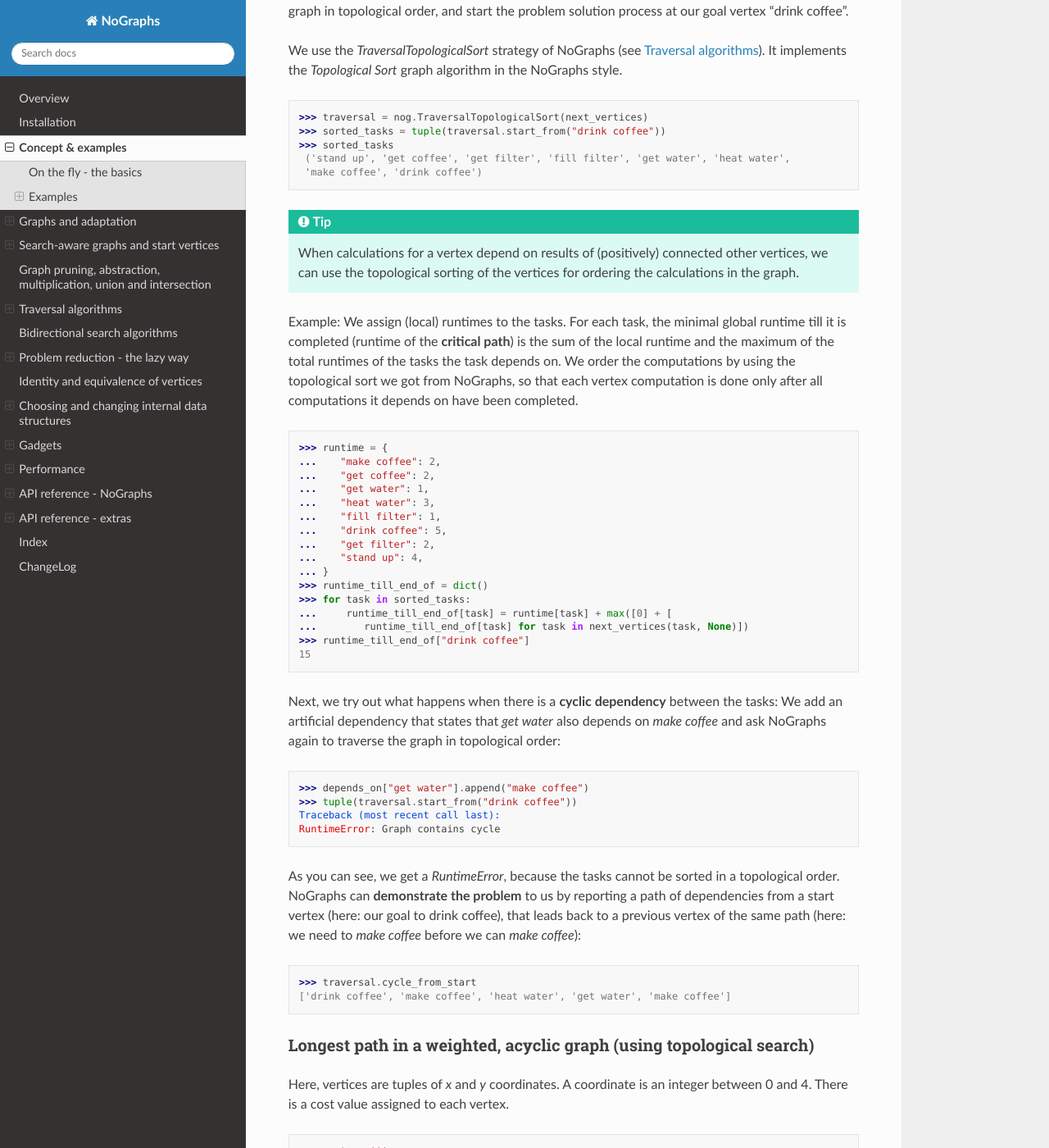
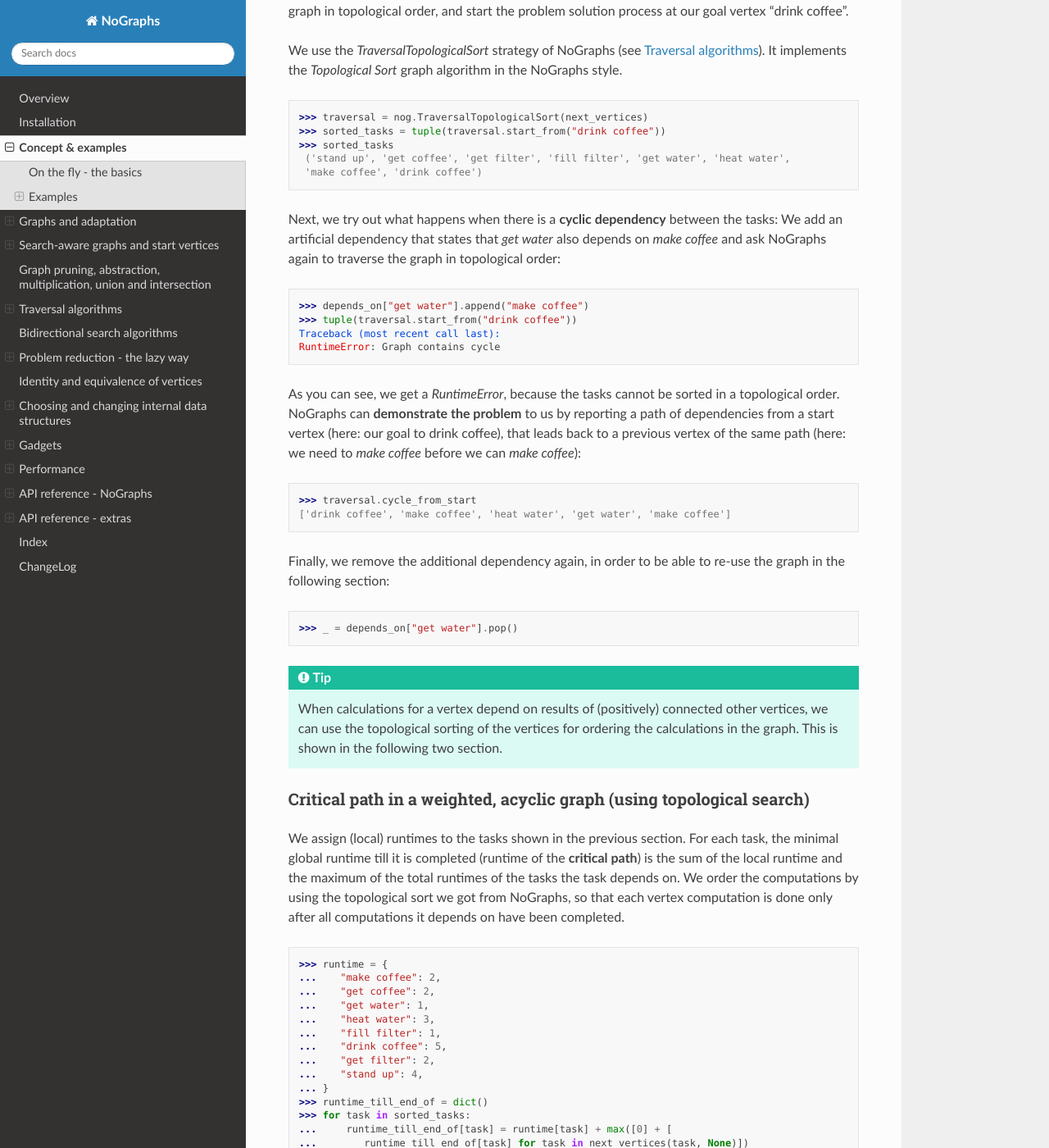
Before and after one commit to HeWeMel/nographs, a Sphinx documentation site: the page built from docs/source/concept_and_examples.rst, in a window 1280 px wide and 1400 px high, scrolled down 11773 px. Shown: the whole window at 82% size. Built offline with Sphinx 7.4.7 and the Read the Docs theme 2.0.0, drawn with Linux system fonts in a browser that asks for light colours.

Commit message:
Text improved

```diff
--- a/docs/source/concept_and_examples.rst
+++ b/docs/source/concept_and_examples.rst
@@ -701,13 +701,50 @@ graph algorithm in the NoGraphs style.
     ('stand up', 'get coffee', 'get filter', 'fill filter', 'get water', 'heat water',
     'make coffee', 'drink coffee')
 
+Next, we try out what happens when there is a **cyclic dependency** between the tasks:
+We add an artificial dependency that states that *get water* also depends on
+*make coffee* and ask NoGraphs again to traverse the graph in topological order:
+
+.. code-block:: python
+
+   >>> depends_on["get water"].append("make coffee")
+   >>> tuple(traversal.start_from("drink coffee"))
+   Traceback (most recent call last):
+   RuntimeError: Graph contains cycle
+
+As you can see, we get a *RuntimeError*, because the tasks cannot be sorted
+in a topological order. NoGraphs can **demonstrate the problem** to us by
+reporting a path of dependencies from a start vertex (here: our goal to drink
+coffee), that leads back to a previous vertex of the same path (here:
+we need to *make coffee* before we can *make coffee*):
+
+.. code-block:: python
+
+   >>> traversal.cycle_from_start
+   ['drink coffee', 'make coffee', 'heat water', 'get water', 'make coffee']
+
+Finally, we remove the additional dependency again, in order to be able
+to re-use the graph in the following section:
+
+.. code-block:: python
+
+   >>> _ = depends_on["get water"].pop()
+
+
 .. tip::
 
     When calculations for a vertex depend on results of (positively) connected
     other vertices, we can use the topological sorting of the vertices for ordering
-    the calculations in the graph.
+    the calculations in the graph. This is shown in the following two section.
 
-Example: We assign (local) runtimes to the tasks. For each task, the minimal global
+
+.. _example-critical-path:
+
+Critical path in a weighted, acyclic graph (using topological search)
+.....................................................................
+
+We assign (local) runtimes to the tasks shown in the previous section.
+For each task, the minimal global
 runtime till it is completed (runtime of the **critical path**) is the sum of the
 local runtime and the maximum of the total runtimes of the tasks the task depends on.
 We order the computations by using the topological sort we got from NoGraphs, so that
@@ -732,28 +769,6 @@ completed.
    ...        runtime_till_end_of[task] for task in next_vertices(task, None)])
    >>> runtime_till_end_of["drink coffee"]
    15
-
-Next, we try out what happens when there is a **cyclic dependency** between the tasks:
-We add an artificial dependency that states that *get water* also depends on
-*make coffee* and ask NoGraphs again to traverse the graph in topological order:
-
-.. code-block:: python
-
-   >>> depends_on["get water"].append("make coffee")
-   >>> tuple(traversal.start_from("drink coffee"))
-   Traceback (most recent call last):
-   RuntimeError: Graph contains cycle
-
-As you can see, we get a *RuntimeError*, because the tasks cannot be sorted
-in a topological order. NoGraphs can **demonstrate the problem** to us by
-reporting a path of dependencies from a start vertex (here: our goal to drink
-coffee), that leads back to a previous vertex of the same path (here:
-we need to *make coffee* before we can *make coffee*):
-
-.. code-block:: python
-
-   >>> traversal.cycle_from_start
-   ['drink coffee', 'make coffee', 'heat water', 'get water', 'make coffee']
 
 
 .. _example-longest-path-acyclic-graph:
```
